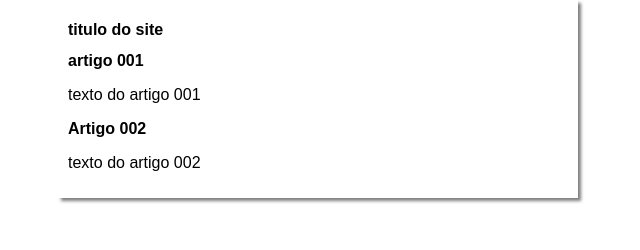
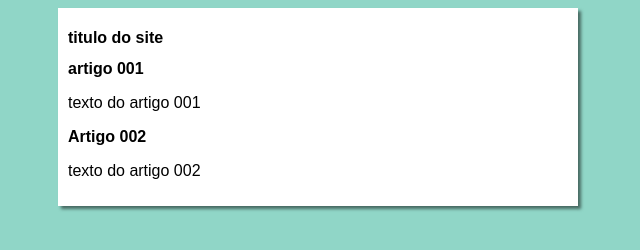
Before and after one commit to manuelalmeida/projeto-site, a plain HTML site: page index.html in a window 1280 px wide. Shown: the whole page, without its empty margins (322-962 px from the left). Drawn offline with Linux system fonts and the light colour scheme.

Commit message:
Update style.css

```diff
--- a/estilos/style.css
+++ b/estilos/style.css
@@ -5,7 +5,12 @@
 }
 
 body{
-    background-color: white;
+    background-color: rgba(34, 175, 145, 0.5);
+
+}
+
+main{
+     background-color: white;
     width: 500px;
     margin: auto;
     padding: 10px;
```
